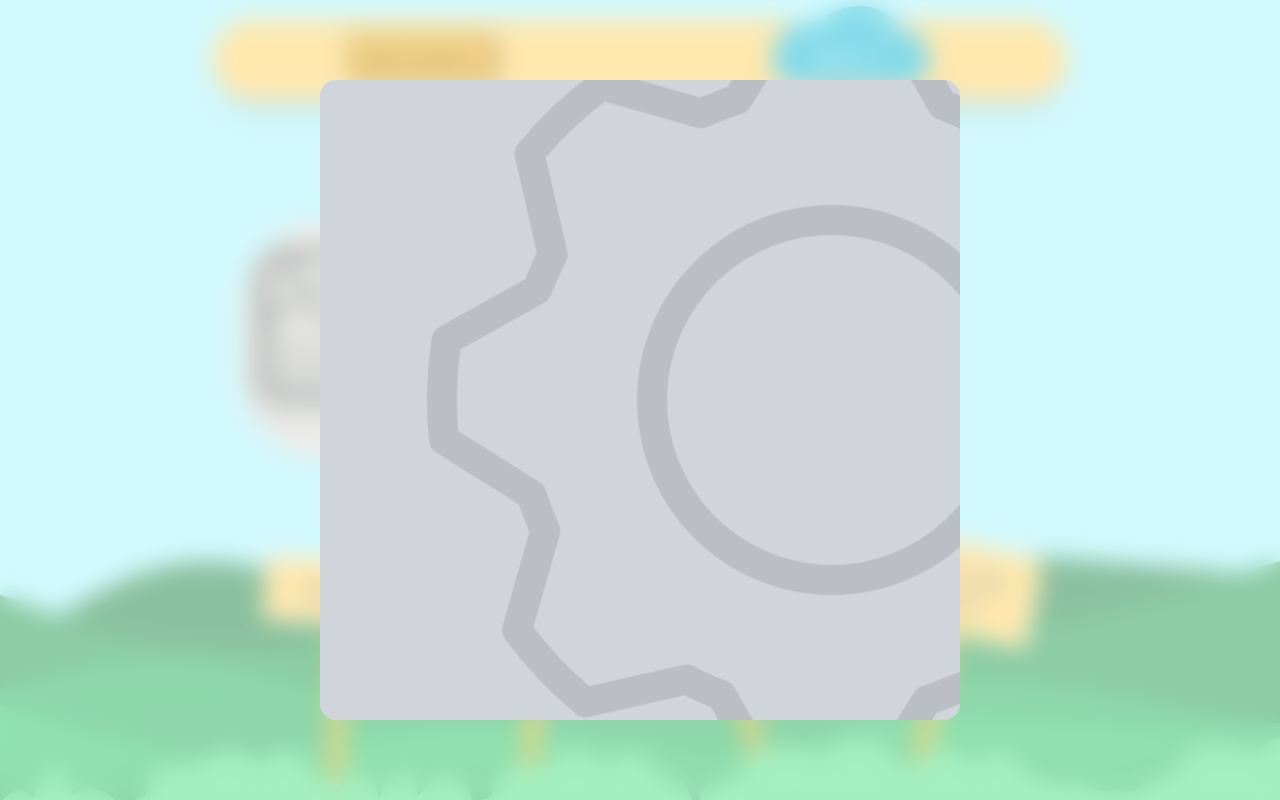
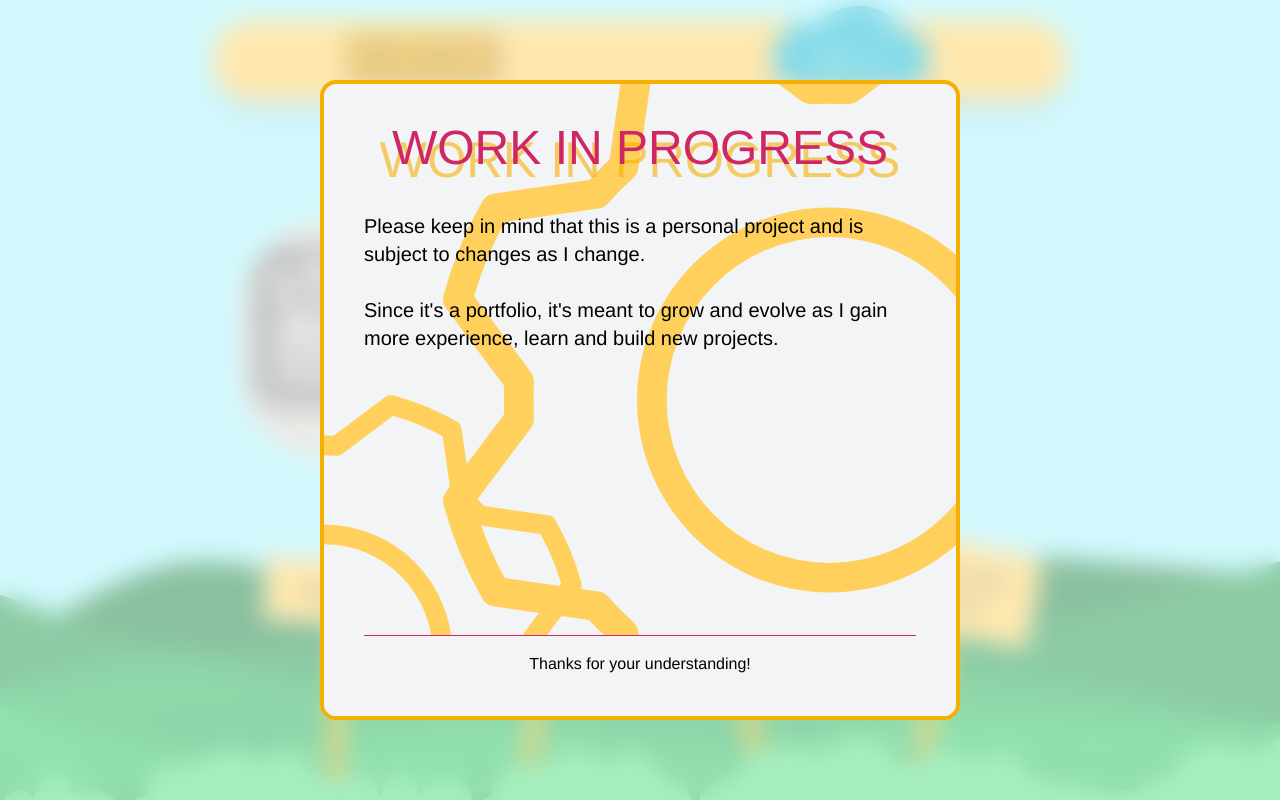
Before and after one commit to CombCode/portfolio, a Vue app: page /projects in a window 1280 px wide. Built offline with nearby package versions, Linux system fonts and the light colour scheme.

Commit message:
feat(ui): adjusted colors and layout of the work in progress modal

```diff
--- a/src/App.vue
+++ b/src/App.vue
@@ -35,7 +35,7 @@ export default{
       console.log("showProvModal_state")
     }
 
-    setTimeout(showProvModal, 2000)
+    setTimeout(showProvModal, 5000)
 
     return{darkMode, modeSetting, showProvModal_state, showProvModal}
   },
--- a/src/components/WorkInProgressModal.vue
+++ b/src/components/WorkInProgressModal.vue
@@ -1,7 +1,17 @@
 <template>
      <div  class="backdrop-blur-md bg-white dark:bg-black bg-opacity-50 dark:bg-opacity-75 w-screen h-screen fixed left-0 top-0 py-20 px-80" @click.self="close">
-        <div class=" relative bg-gray-300 dark:bg-gray-800 text-black dark:text-white h-full w-full rounded-2xl  overflow-hidden" >
-            <img src="@/assets/gear.svg" alt="layered-waves-haikeiUP" class="absolute h-full w-full left-1/2 opacity-10 overflow-hidden transition-all ease-in-out duration-1000 " :style="{ transform: `translate(-20%) scale(150%) rotate(${gearAngle}deg)` }"/>
+        <div class=" relative bg-gray-100 dark:bg-gray-800 border-4 border-primary-Lmode text-black dark:text-white h-full w-full rounded-2xl  overflow-hidden" >
+            <div class="flex flex-col p-10 w-full h-full justify-around">
+                <div class=""><h1 class=" text-5xl text-accent-Lmode relative z-50"> WORK IN PROGRESS</h1><h1 class=" text-5xl text-primary-Lmode w-full z-40 absolute left-1/2 -translate-x-1/2 -translate-y-3/4 opacity-60 scale-105"> WORK IN PROGRESS</h1></div>
+                <p class=" flex-grow py-10 text-xl text-left z-10"> Please keep in mind that this is a personal project and is subject to changes as I change.<br><br>
+                    Since it's a portfolio, it's meant to grow and evolve as I gain more experience, learn and build new projects. </p>
+                <hr class=" border-accent-Lmode dark:border-white z-10">
+                <p class=" bg-gray-100 z-40 -mx-10 -mb-10 pb-10 pt-4"> Thanks for your understanding! </p>
+
+            </div>
+            <img src="@/assets/gear.svg" class="absolute h-full w-full left-1/2 opacity-100 overflow-hidden transition-all ease-in-out duration-1000 z-0" :style="{ transform: `translateX(-100%) translateY(-60%) scale(100%) rotate(${gearAngle}deg)` }"/>
+            <img src="@/assets/gear.svg" class="absolute h-full w-full left-1/2 opacity-100 overflow-hidden transition-all ease-in-out duration-1000 z-0" :style="{ transform: `translateX(-20%) translateY(-100%) scale(150%) rotate(${gearAngle}deg)` }"/>
+
         </div>
     </div>
 </template>
```
Also changed, not shown: src/assets/gear.svg.
